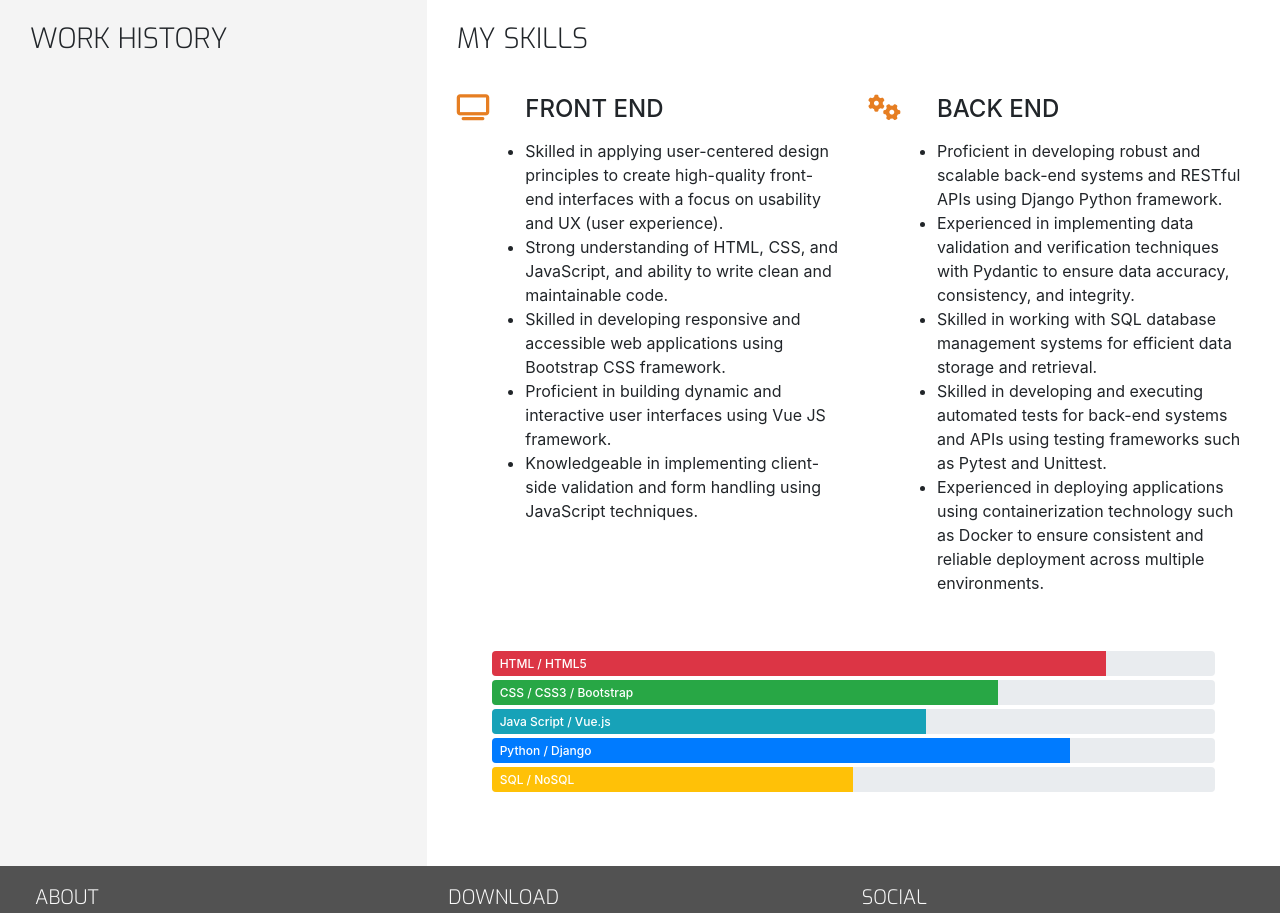
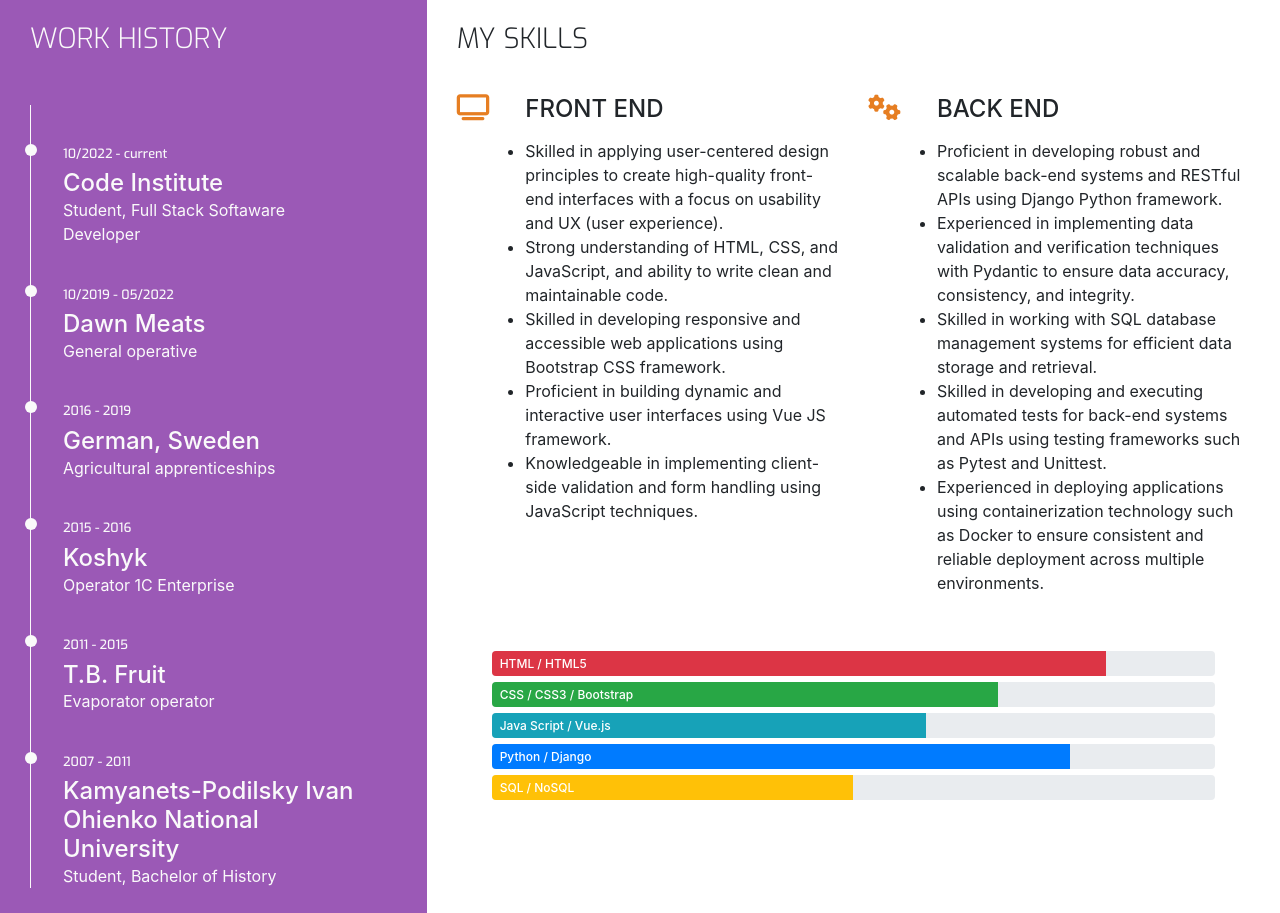
Before and after one commit to FlashDrag/resume-pavlo-myskov, a plain HTML site: page resume.html in a window 1280 px wide. Shown: the part 372-1285 px from the top of the page. Drawn offline with nearby package versions, Linux system fonts and the light colour scheme.

Commit message:
Add `work history` content

```diff
--- a/assets/css/style.css
+++ b/assets/css/style.css
@@ -13,6 +13,10 @@
 
 .bg-color-personal-info {
     background-color: #f4f4f4;
+}
+
+.bg-color-work-history {
+    background-color: #9b59b6;
 }
 
 .ui-menu-color-home {
@@ -62,6 +66,7 @@ h1, h2, h3, h4 {
     float: none;
 }
 
+.history-heading,
 .section-heading {
     font-family: "Exo", sans-serif;
     font-weight: 300;
@@ -267,7 +272,7 @@ footer {
 
 .progress {
     height: 25px;
-    margin-bottom: 4px;
+    margin-bottom: 6px;
 }
 
 .progress-item {
@@ -277,3 +282,48 @@ footer {
 .progress-section {
     margin: 40px 20px;
 }
+
+
+/* Work History */
+
+.history-heading {
+    color: #fafafa;
+    margin-bottom: 50px;
+}
+
+.timeline-item {
+    padding: 4em 2em 0em 2em;
+    position: relative;
+    color: #fafafa;
+    border-left: 1px solid;
+}
+
+.timeline-item p {
+    padding: 0;
+    margin: 0;
+}
+
+.timeline-item::before {
+    content: attr(data-dates);
+    position: absolute;
+    left: 2.5em;
+    top: 3em;
+    display: block;
+    font-family: "Exo", sans-serif;
+    font-weight: 500;
+    font-size: 0.8em;
+    padding: 0;
+    margin: 0;
+}
+
+.timeline-item::after {
+    content: "";
+    background-color: #fafafa;
+    width: 12px;
+    height: 12px;
+    display: block;
+    position: absolute;
+    top: 2.4em;
+    left: -6px;
+    border-radius: 12px;
+}
--- a/resume.html
+++ b/resume.html
@@ -93,10 +93,36 @@
 
     <section class="container-fluid">
       <div class="row">
-        <div class="col-md-4 bg-color-personal-info section-column">
+        <div class="col-md-4 bg-color-work-history section-column">
           <div class="row">
             <div class="col-12">
-              <h3 class="section-heading uppercase">Work History</h3>
+              <h3 class="history-heading uppercase">Work History</h3>
+            </div>
+          </div>
+          <div class="history-items">
+            <div class="timeline-item" data-dates="10/2022 - current">
+              <h4>Code Institute</h4>
+              <p>Student, Full Stack Softaware Developer</p>
+            </div>
+            <div class="timeline-item" data-dates="10/2019 - 05/2022">
+              <h4>Dawn Meats</h4>
+              <p>General operative</p>
+            </div>
+            <div class="timeline-item" data-dates="2016 - 2019">
+              <h4>German, Sweden</h4>
+              <p>Agricultural apprenticeships</p>
+            </div>
+            <div class="timeline-item" data-dates="2015 - 2016">
+              <h4>Koshyk</h4>
+              <p>Operator 1C Enterprise</p>
+            </div>
+            <div class="timeline-item" data-dates="2011 - 2015">
+              <h4>T.B. Fruit</h4>
+              <p>Evaporator operator</p>
+            </div>
+            <div class="timeline-item" data-dates="2007 - 2011">
+              <h4>Kamyanets-Podilsky Ivan Ohienko National University</h4>
+              <p>Student, Bachelor of History</p>
             </div>
           </div>
         </div>
@@ -110,21 +136,32 @@
             <div class="col-11 col-sm-6 col-md-11 col-lg-6">
               <div class="row">
                 <div class="col-2">
-                  <i
-                    class="three-reasons-icon fa fa-tv"
-                    aria-hidden="true"
-                  ></i>
+                  <i class="three-reasons-icon fa fa-tv" aria-hidden="true"></i>
                 </div>
                 <div class="col-10">
-                  <h4 class="three-reasons-heading uppercase">
-                    Front End
-                  </h4>
+                  <h4 class="three-reasons-heading uppercase">Front End</h4>
                   <ul class="p-0">
-                    <li>Skilled in applying user-centered design principles to create high-quality front-end interfaces with a focus on usability and UX (user experience).</li>
-                    <li>Strong understanding of HTML, CSS, and JavaScript, and ability to write clean and maintainable code.</li>
-                    <li>Skilled in developing responsive and accessible web applications using Bootstrap CSS framework.</li>
-                    <li>Proficient in building dynamic and interactive user interfaces using Vue JS framework.</li>
-                    <li>Knowledgeable in implementing client-side validation and form handling using JavaScript techniques.</li>
+                    <li>
+                      Skilled in applying user-centered design principles to
+                      create high-quality front-end interfaces with a focus on
+                      usability and UX (user experience).
+                    </li>
+                    <li>
+                      Strong understanding of HTML, CSS, and JavaScript, and
+                      ability to write clean and maintainable code.
+                    </li>
+                    <li>
+                      Skilled in developing responsive and accessible web
+                      applications using Bootstrap CSS framework.
+                    </li>
+                    <li>
+                      Proficient in building dynamic and interactive user
+                      interfaces using Vue JS framework.
+                    </li>
+                    <li>
+                      Knowledgeable in implementing client-side validation and
+                      form handling using JavaScript techniques.
+                    </li>
                   </ul>
                 </div>
               </div>
@@ -138,15 +175,32 @@
                   ></i>
                 </div>
                 <div class="col-10">
-                  <h4 class="three-reasons-heading uppercase">
-                    Back End
-                  </h4>
+                  <h4 class="three-reasons-heading uppercase">Back End</h4>
                   <ul class="p-0">
-                    <li>Proficient in developing robust and scalable back-end systems and RESTful APIs using Django Python framework.</li>
-                    <li>Experienced in implementing data validation and verification techniques with Pydantic to ensure data accuracy, consistency, and integrity.</li>
-                    <li>Skilled in working with SQL database management systems for efficient data storage and retrieval.</li>
-                    <li>Skilled in developing and executing automated tests for back-end systems and APIs using testing frameworks such as Pytest and Unittest.</li>
-                    <li>Experienced in deploying applications using containerization technology such as Docker to ensure consistent and reliable deployment across multiple environments.</li>
+                    <li>
+                      Proficient in developing robust and scalable back-end
+                      systems and RESTful APIs using Django Python framework.
+                    </li>
+                    <li>
+                      Experienced in implementing data validation and
+                      verification techniques with Pydantic to ensure data
+                      accuracy, consistency, and integrity.
+                    </li>
+                    <li>
+                      Skilled in working with SQL database management systems
+                      for efficient data storage and retrieval.
+                    </li>
+                    <li>
+                      Skilled in developing and executing automated tests for
+                      back-end systems and APIs using testing frameworks such as
+                      Pytest and Unittest.
+                    </li>
+                    <li>
+                      Experienced in deploying applications using
+                      containerization technology such as Docker to ensure
+                      consistent and reliable deployment across multiple
+                      environments.
+                    </li>
                   </ul>
                 </div>
               </div>
@@ -155,31 +209,72 @@
           <div class="row progress-section">
             <div class="col">
               <div class="progress">
-                <div class="progress-bar bg-danger" role="progressbar" aria-valuenow="85" aria-valuemin="0" aria-valuemax="100" style="width: 85%">
+                <div
+                  class="progress-bar bg-danger"
+                  role="progressbar"
+                  aria-valuenow="85"
+                  aria-valuemin="0"
+                  aria-valuemax="100"
+                  style="width: 85%"
+                >
                   <span class="sr-only">85% Complete</span>
                   <span class="text-left pl-2 progress-item">HTML / HTML5</span>
                 </div>
               </div>
               <div class="progress">
-                <div class="progress-bar bg-success" role="progressbar" aria-valuenow="70" aria-valuemin="0" aria-valuemax="100" style="width: 70%">
+                <div
+                  class="progress-bar bg-success"
+                  role="progressbar"
+                  aria-valuenow="70"
+                  aria-valuemin="0"
+                  aria-valuemax="100"
+                  style="width: 70%"
+                >
                   <span class="sr-only">70% Complete</span>
-                  <span class="text-left pl-2 progress-item">CSS / CSS3 / Bootstrap</span>
+                  <span class="text-left pl-2 progress-item"
+                    >CSS / CSS3 / Bootstrap</span
+                  >
                 </div>
               </div>
               <div class="progress">
-                <div class="progress-bar bg-info" role="progressbar" aria-valuenow="60" aria-valuemin="0" aria-valuemax="100" style="width: 60%">
+                <div
+                  class="progress-bar bg-info"
+                  role="progressbar"
+                  aria-valuenow="60"
+                  aria-valuemin="0"
+                  aria-valuemax="100"
+                  style="width: 60%"
+                >
                   <span class="sr-only">60% Complete</span>
-                  <span class="text-left pl-2 progress-item">Java Script / Vue.js</span>
+                  <span class="text-left pl-2 progress-item"
+                    >Java Script / Vue.js</span
+                  >
                 </div>
               </div>
               <div class="progress">
-                <div class="progress-bar" role="progressbar" aria-valuenow="80" aria-valuemin="0" aria-valuemax="100" style="width: 80%">
+                <div
+                  class="progress-bar"
+                  role="progressbar"
+                  aria-valuenow="80"
+                  aria-valuemin="0"
+                  aria-valuemax="100"
+                  style="width: 80%"
+                >
                   <span class="sr-only">80% Complete</span>
-                  <span class="text-left pl-2 progress-item">Python / Django</span>
+                  <span class="text-left pl-2 progress-item"
+                    >Python / Django</span
+                  >
                 </div>
               </div>
               <div class="progress">
-                <div class="progress-bar bg-warning" role="progressbar" aria-valuenow="50" aria-valuemin="0" aria-valuemax="100" style="width: 50%">
+                <div
+                  class="progress-bar bg-warning"
+                  role="progressbar"
+                  aria-valuenow="50"
+                  aria-valuemin="0"
+                  aria-valuemax="100"
+                  style="width: 50%"
+                >
                   <span class="sr-only">50% Complete</span>
                   <span class="text-left pl-2 progress-item">SQL / NoSQL</span>
                 </div>
```
